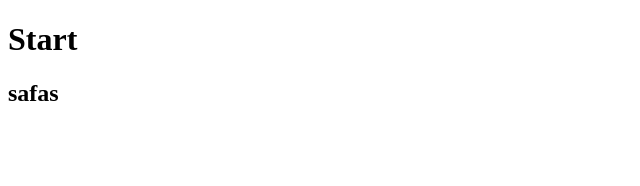
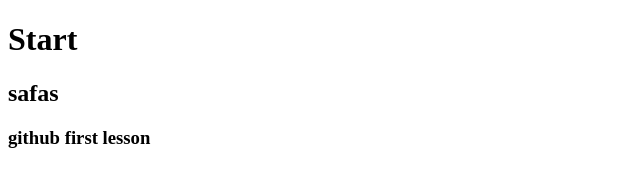
Before and after one commit to vovanolo/vovanolo.github.io, a plain HTML site: page index.html in a window 1280 px wide. Shown: the whole page, without its empty margins (0-640 px from the left). Drawn offline with Linux system fonts and the light colour scheme.

Commit message:
Update index.html
update tag h3

```diff
--- a/index.html
+++ b/index.html
@@ -10,5 +10,6 @@
 <body>
   <h1>Start</h1>
   <h2>safas</h2>
+  <h3>github first lesson</h3>
 </body>
 </html>
```
